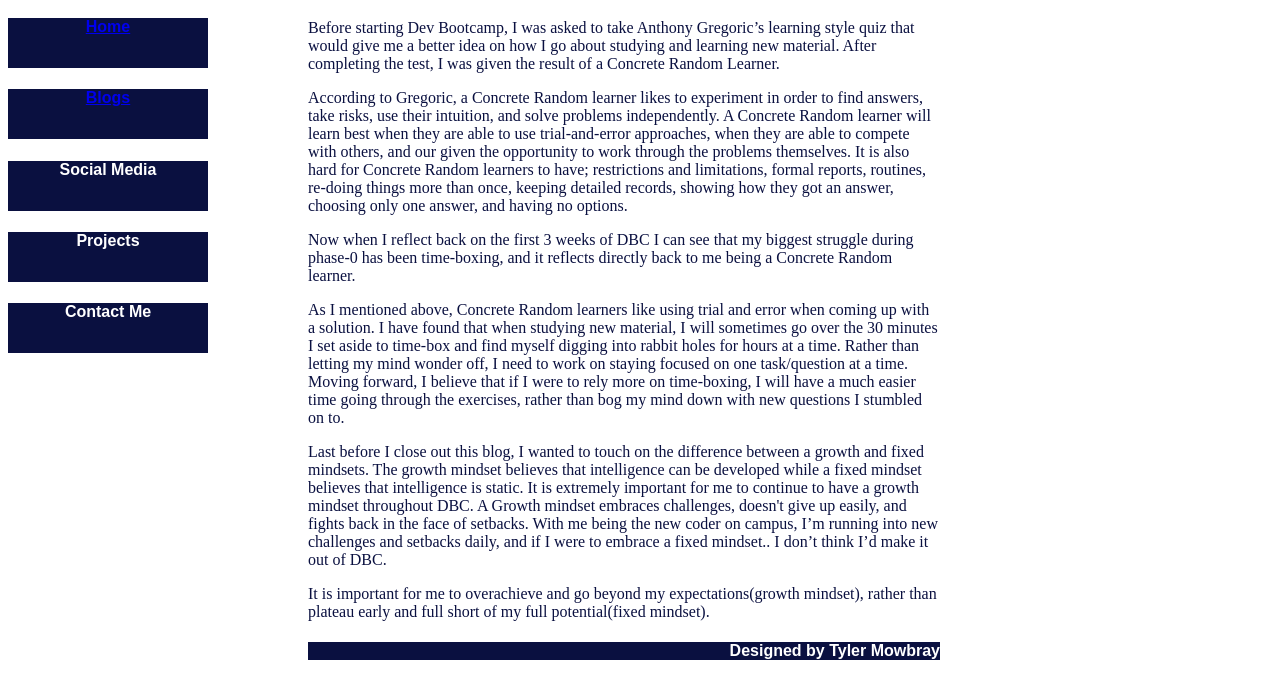
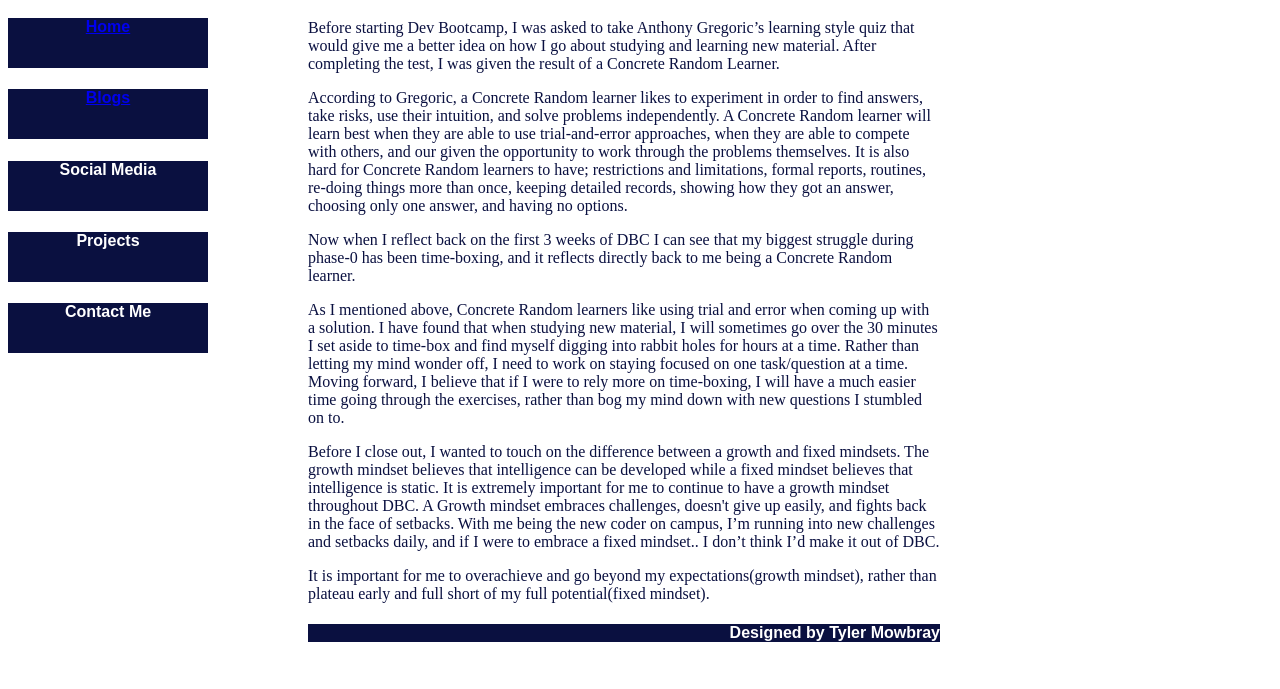
Before and after one commit to lersavich/lersavich.github.io, a plain HTML site: page blog/c3_thinking-style.html in a window 1280 px wide. Shown: the part 111-800 px from the top of the page. Drawn offline with Linux system fonts and the light colour scheme.

Commit message:
Edit Blog

```diff
--- a/blog/c3_thinking-style.html
+++ b/blog/c3_thinking-style.html
@@ -28,7 +28,7 @@
        As I mentioned above, Concrete Random learners like using trial and error when coming up with a solution.  I have found that when studying new material, I will sometimes go over the 30 minutes I set aside to time-box and find myself digging into rabbit holes for hours at a time.  Rather than letting my mind wonder off, I need to work on staying focused on one task/question at a time.  Moving forward, I believe that if I were to rely more on time-boxing, I will have a much easier time going through the exercises, rather than bog my mind down with new questions I stumbled on to.
     </p>
     <p>
-        Last before I close out this blog, I wanted to touch on the difference between a growth and fixed mindsets.  The growth mindset believes that intelligence can be developed while a fixed mindset believes that intelligence is static.  It is extremely important for me to continue to have a growth mindset throughout DBC.  A Growth mindset embraces challenges, doesn't give up easily, and fights back in the face of setbacks.  With me being the new coder on campus, I’m running into new challenges and setbacks daily, and if I were to embrace a fixed mindset.. I don’t think I’d make it out of DBC.
+        Before I close out, I wanted to touch on the difference between a growth and fixed mindsets.  The growth mindset believes that intelligence can be developed while a fixed mindset believes that intelligence is static.  It is extremely important for me to continue to have a growth mindset throughout DBC.  A Growth mindset embraces challenges, doesn't give up easily, and fights back in the face of setbacks.  With me being the new coder on campus, I’m running into new challenges and setbacks daily, and if I were to embrace a fixed mindset.. I don’t think I’d make it out of DBC.
     </p>
      <p>
         It is important for me to overachieve and go beyond my expectations(growth mindset), rather than plateau early and full short of my full potential(fixed mindset).
```
